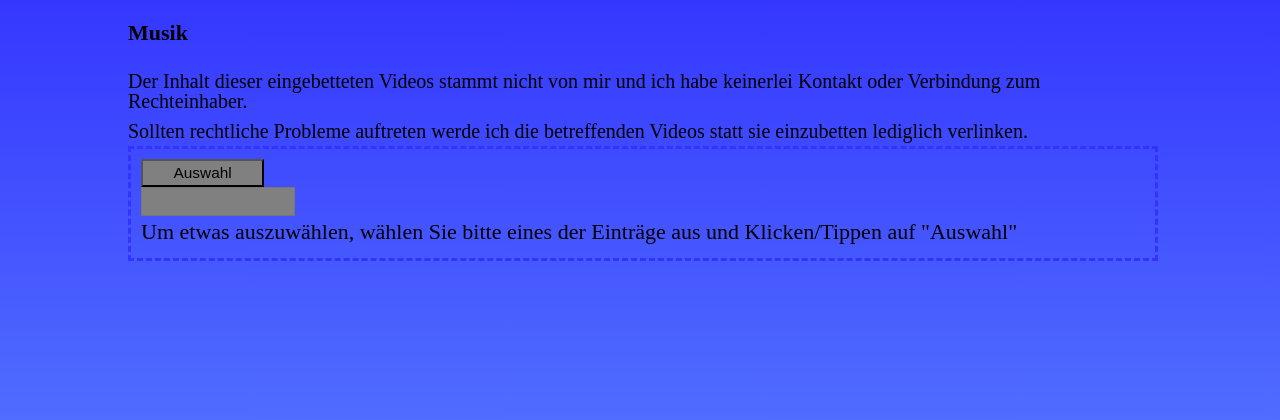
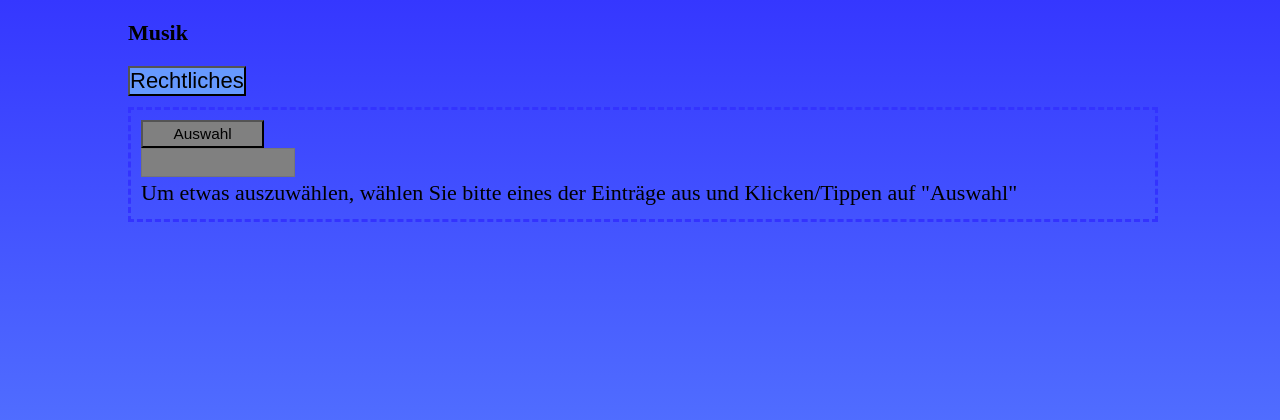
Before and after one commit to Kirito061294/lima-city-1, a PHP site: page /Unterhaltung/Musik/Musik.php in a window 1280 px wide. Shown: the part 32-452 px from the top of the page. Run offline with PHP 8.4, Linux system fonts and the light colour scheme.

Commit message:
Update Musik.php

```diff
--- a/Unterhaltung/Musik/Musik.php
+++ b/Unterhaltung/Musik/Musik.php
@@ -10,12 +10,13 @@
             <div class="ueberschrift">
                 <h1>Musik</h1>
 			</div>
-			<div class="rechte">
+			<div id="info">
 				<p>Der Inhalt dieser eingebetteten Videos stammt nicht von mir und ich habe keinerlei Kontakt oder Verbindung zum Rechteinhaber.</p>
 				<p>Sollten rechtliche Probleme auftreten werde ich die betreffenden Videos statt sie einzubetten lediglich verlinken.</p>
 			</div>
+			<button class="knopf" onclick="toggleBlock('info')">Rechtliches</button>
             <div class="medienzone01">
-			<form action="" method="post" class="mb-3">
+				<form action="" method="post" class="mb-3">
 				<div><input type="submit" name="submit" value="Auswahl"></div>
 				<div class="include1">
 					<select name="musik">
@@ -66,7 +67,7 @@
 							}
 						?>
 				</div>
-            </form>
+				</form>
             </div>
 			<?php include ("../../include/footer1.php"); ?>
 </html>
```
